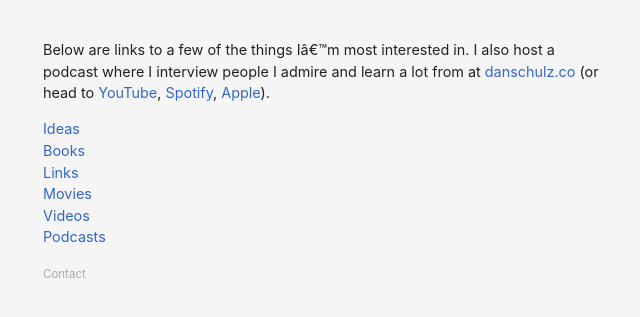
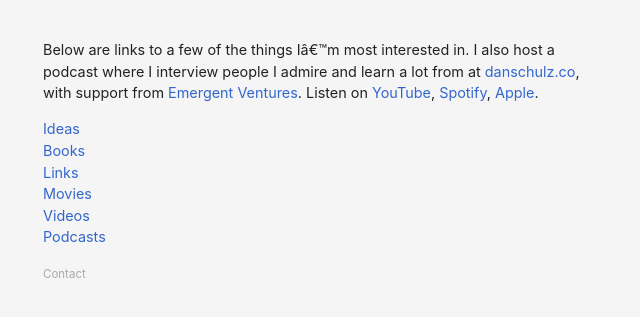
Before and after one commit to danschlz/danschulz.github.io, a Jekyll site: the page built from index.md, in a window 1280 px wide. Shown: the top 317 px of the page, without its empty margins (317-957 px from the left). Built offline with Jekyll 4.4.1, drawn with Linux system fonts in a browser that asks for light colours.

Commit message:
Update index.md

```diff
--- a/index.md
+++ b/index.md
@@ -1,7 +1,7 @@
 ---
 layout: home
 ---
-Below are links to a few of the things I'm most interested in. I also host a podcast where I interview people I admire and learn a lot from at [danschulz.co](https://www.danschulz.co/) (or head to [YouTube](https://www.youtube.com/@dnschlz), [Spotify](https://open.spotify.com/show/59YkrYwjAgiKAVMNGWPaLE), [Apple](https://podcasts.apple.com/us/podcast/undertone/id1693303954)).
+Below are links to a few of the things I'm most interested in. I also host a podcast where I interview people I admire and learn a lot from at [danschulz.co](https://www.danschulz.co/), with support from [Emergent Ventures](https://www.mercatus.org/emergent-ventures). Listen on [YouTube](https://www.youtube.com/@dnschlz), [Spotify](https://open.spotify.com/show/59YkrYwjAgiKAVMNGWPaLE), [Apple](https://podcasts.apple.com/us/podcast/undertone/id1693303954).
 
 [Ideas](/ideas/)
 [Books](/books/)
```
